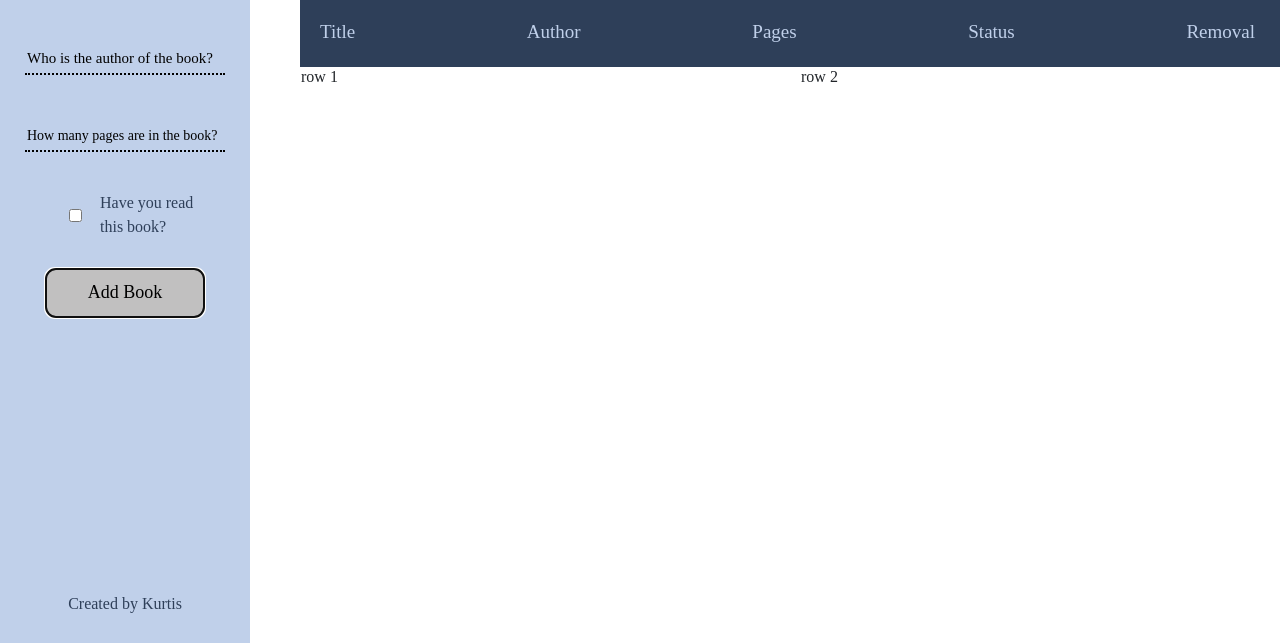
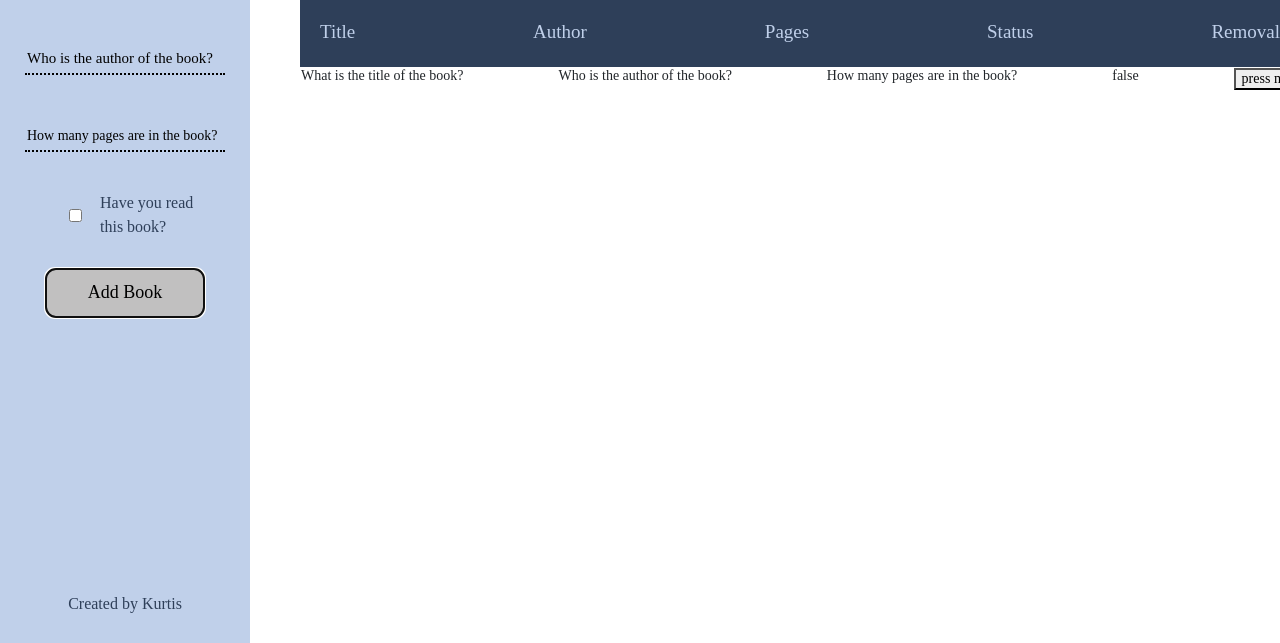
Before and after one commit to Kitsunebackfire/Library, a plain HTML site: page index.html in a window 1280 px wide. Both pictures are taken after a click on the button "Add Book". Shown: the part 157-800 px from the top of the page. Drawn offline with nearby package versions, Linux system fonts and the light colour scheme.

Commit message:
i've added the ability to integrate the pushed array in order via the indices to the display area

```diff
--- a/index.html
+++ b/index.html
@@ -66,12 +66,10 @@
                 <div id="Pages">Pages</div>
                 <div id="Status">Status</div>
                 <div id="Removal">Removal</div>
+
             </div>
             <table id="appendedBookInfo">
-                <tr>
-                    <td>row 1</td>
-                    <td>row 2</td>
-                </tr>
+
             </table>
         </div>
 
--- a/javascript.js
+++ b/javascript.js
@@ -6,7 +6,7 @@ let pages = document.getElementById("pagesInput");
 let haveYouReadIt = document.getElementById("haveReadBox");
     // haveYouReadIt.checked must be passed externally in order to properly populate true or false
 
-const browsingTable = document.getElementsByClassName("appendedBookInfo");
+const browsingTable = document.querySelector('table');
 
 
 
@@ -24,16 +24,39 @@ function book(bookTitle, authorName, pages, haveYouReadIt) {
 
 function addBookToLibrary() {
     // do stuff here like appending a new div in order to display the object created in the newbook function
+    browsingTable.innerHTML = "";
+
+    myLibrary.push(new book(bookTitle, authorName, pages, haveYouReadIt));
+    for(let i=0; i < myLibrary.length;i++) {
+        let template = `
+                    <tr class="appendedBooks">
+                        <td>${myLibrary[i].title}</td>
+                        <td>${myLibrary[i].author}</td>
+                        <td>${myLibrary[i].pages}</td>
+                        <td>${myLibrary[i].haveRead}</td>
+                        <td><button>press me</button></td>
+                    </tr>`
+        browsingTable.innerHTML += template;
+    }
+
+
+
+    //addRow();
     resetInputs();
 }
 
 
 function addRow() {
-    let row = browsingTable.insertRow(0);
-    let cell1 = row.insertCell(0);
-    let cell2 = row.insertCell(1);
-    cell1.innerHTML = "new cell 1";
-    cell2.innerHTML = "new cell 2";
+
+    let template = `
+                    <tr class="appendedBooks">
+                        <td>${bookTitle.value}</td>
+                        <td>${authorName.value}</td>
+                        <td>${pages.value}</td>
+                        <td>${haveYouReadIt.checked}</td>
+                        <td><button>press me</button></td>
+                    </tr>`
+    browsingTable.innerHTML += template;
 
 }
 
@@ -53,4 +76,4 @@ function resetInputs() {
 
 }
 
-//addBookBtn.addEventListener('click', addBookToLibrary);
+addBookBtn.addEventListener('click', addBookToLibrary);
--- a/styling.css
+++ b/styling.css
@@ -227,9 +227,16 @@
     padding: 20px;
     font-size: 19px;
 }
-    #removal {
+    /*#removal {
         padding-right: 25px;
-    }
+    }*/
+
+.appendedBooks {
+    display: flex;
+    flex-direction: row;
+    justify-content: space-between;
+    font-size: 14px;
+}
 
 .appendedBookInfo {
     max-height: 630px;
```
